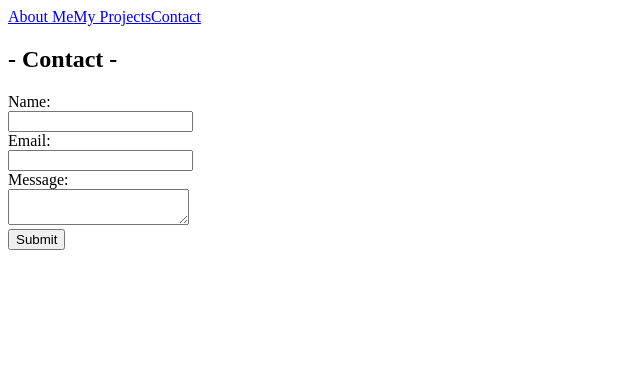
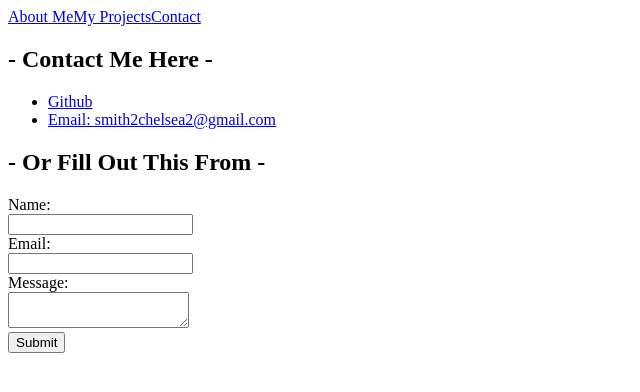
Before and after one commit to chelssmith/reactPortfolio, a React (Create React App) app: page /contact in a window 1280 px wide. Shown: the top 392 px of the page, without its empty margins (0-640 px from the left). Built offline with nearby package versions, Linux system fonts and the light colour scheme.

Commit message:
added in contacts

```diff
--- a/src/components/About.js
+++ b/src/components/About.js
@@ -3,7 +3,8 @@ import React from 'react'
 function About () {
     return (
         <div>
-            <h1>About</h1>
+            <h1>About Me</h1>
+            <p>Lorem ipsum dolor sit amet consectetur adipisicing elit. Aperiam odit officia ea reprehenderit fuga, cumque veritatis facere quidem corporis quibusdam consectetur quis necessitatibus, eaque numquam illo eos? Deserunt, doloremque quos.Lorem ipsum dolor sit amet consectetur adipisicing elit. Aperiam odit officia ea reprehenderit fuga, cumque veritatis facere quidem corporis quibusdam consectetur quis necessitatibus, eaque numquam illo eos? Deserunt, doloremque quos.Lorem ipsum dolor sit amet consectetur adipisicing elit. Aperiam odit officia ea reprehenderit fuga, cumque veritatis facere quidem corporis quibusdam consectetur quis necessitatibus, eaque numquam illo eos? Deserunt, doloremque quos.Lorem ipsum dolor sit amet consectetur adipisicing elit. Aperiam odit officia ea reprehenderit fuga, cumque veritatis facere quidem corporis quibusdam consectetur quis necessitatibus, eaque numquam illo eos? Deserunt, doloremque quos.Lorem ipsum dolor sit amet consectetur adipisicing elit. Aperiam odit officia ea reprehenderit fuga, cumque veritatis facere quidem corporis quibusdam consectetur quis necessitatibus, eaque numquam illo eos? Deserunt, doloremque quos.</p>
         </div>
     )
 }
--- a/src/components/Contact.js
+++ b/src/components/Contact.js
@@ -5,7 +5,12 @@ function Contact() {
     return (
 
         <div id="contact">
-            <h2>- Contact -</h2>
+            <h2>- Contact Me Here -</h2>
+                <ul>
+                    <li><a href= "https://github.com/chelssmith">Github</a></li>
+                    <li><a href= "mailto:smith2chelsea2@gmail.com">Email: smith2chelsea2@gmail.com</a></li>
+                </ul>
+            <h2>- Or Fill Out This From -</h2>
             <div id="contact-form">
                 <form>
                     <div>
```
